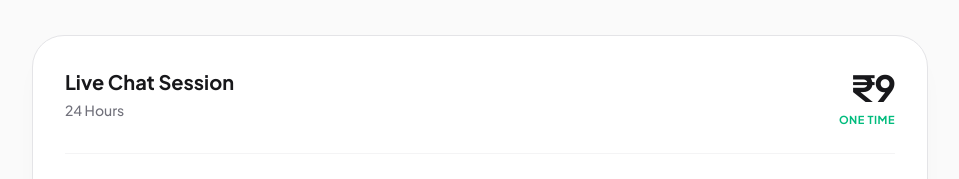
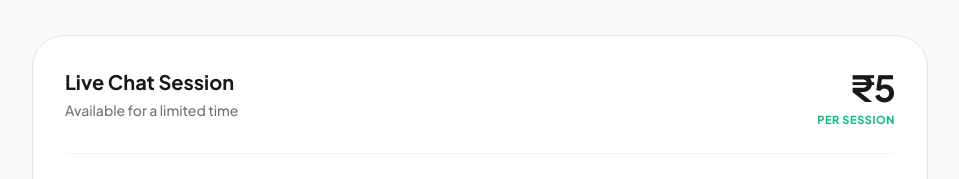
Before and after one commit to realaashishly/BookWithSiya, a Next.js app: page /pricing in a window 1280 px wide. Shown: the part 142-321 px from the top of the page, without its empty margins (160-1119 px from the left). Built offline with nearby package versions, Linux system fonts and the light colour scheme.

Commit message:
change pricing

```diff
--- a/app/pricing/page.tsx
+++ b/app/pricing/page.tsx
@@ -126,15 +126,15 @@ function PricingCards() {
                     Live Chat Session
                   </h3>
                   <p className="mt-1 text-sm font-medium text-zinc-500">
-                    24 Hours
+                    Available for a limited time
                   </p>
                 </div>
                 <div className="text-right">
                   <span className="text-4xl font-extrabold tracking-tight text-zinc-900">
-                    ₹9
+                    ₹5
                   </span>
                   <p className="mt-1 text-[11px] font-bold uppercase tracking-wider text-emerald-500">
-                    One Time
+                    per session
                   </p>
                 </div>
               </div>
```
